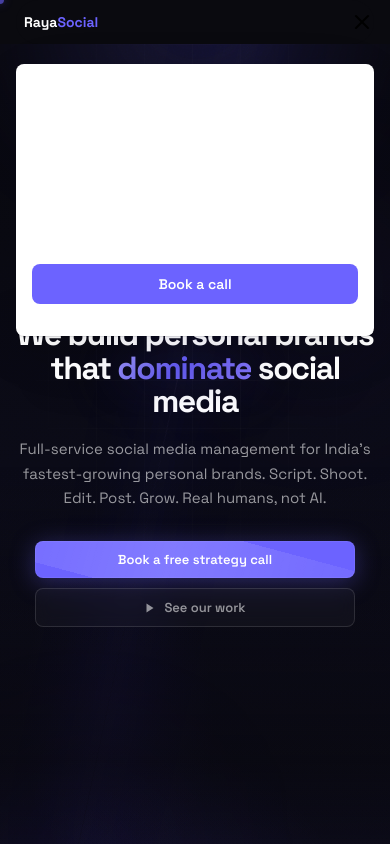
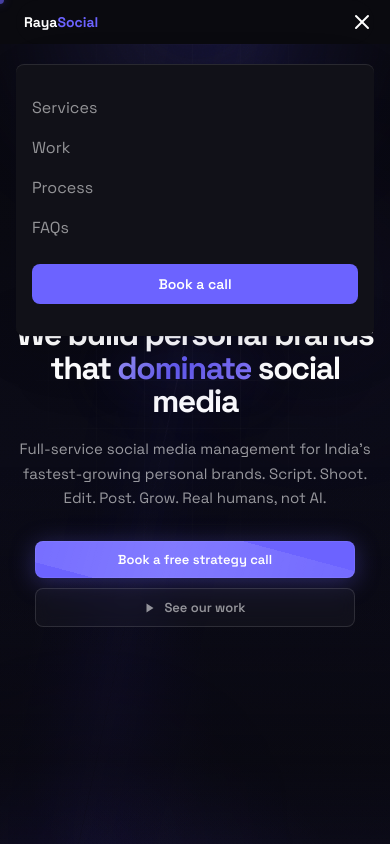
Before and after one commit to akshaytheGodxo/portfolio-yash, a Next.js app: page / in a window 390 px wide. Both pictures are taken after a click on the icon 362 px from the left and 22 px from the top of the page. Shown: the top 844 px of the page. Built offline with nearby package versions, Linux system fonts and the light colour scheme.

Commit message:
update styles for hover effects and navbar components

```diff
--- a/components/ui/card-hover-effect.tsx
+++ b/components/ui/card-hover-effect.tsx
@@ -34,7 +34,7 @@ export const HoverEffect = ({
           <AnimatePresence>
             {hoveredIndex === idx && (
               <motion.span
-                className="absolute inset-0 h-full w-full bg-neutral-200 dark:bg-slate-800/[0.8] block  rounded-3xl"
+                className="absolute inset-0 h-full w-full bg-slate-800/[0.8] block  rounded-3xl"
                 layoutId="hoverBackground"
                 initial={{ opacity: 0 }}
                 animate={{
@@ -68,7 +68,7 @@ export const Card = ({
   return (
     <div
       className={cn(
-        "rounded-2xl h-full w-full p-4 overflow-hidden bg-black border border-transparent dark:border-white/[0.2] group-hover:border-slate-700 relative z-20",
+        "rounded-2xl h-full w-full p-4 overflow-hidden bg-black border border-white/[0.2] group-hover:border-slate-700 relative z-20",
         className,
       )}
     >
--- a/components/ui/resizable-navbar.tsx
+++ b/components/ui/resizable-navbar.tsx
@@ -102,8 +102,8 @@ export const NavBody = ({ children, className, visible }: NavBodyProps) => {
         minWidth: "800px",
       }}
       className={cn(
-        "relative z-[60] mx-auto hidden w-full max-w-7xl flex-row items-center justify-between self-start rounded-full bg-transparent px-4 py-2 lg:flex dark:bg-transparent",
-        visible && "bg-white/80 dark:bg-[var(--bg-elevated)]/80",
+        "relative z-[60] mx-auto hidden w-full max-w-7xl flex-row items-center justify-between self-start rounded-full bg-transparent px-4 py-2 lg:flex",
+        visible && "bg-[var(--bg-elevated)]/80",
         className,
       )}
     >
@@ -134,7 +134,7 @@ export const NavItems = ({ items, className, onItemClick }: NavItemsProps) => {
           {hovered === idx && (
             <motion.div
               layoutId="hovered"
-              className="absolute inset-0 h-full w-full rounded-full bg-gray-100 dark:bg-neutral-800"
+              className="absolute inset-0 h-full w-full rounded-full bg-[var(--accent-soft)]"
             />
           )}
           <span className="relative z-20">{item.name}</span>
@@ -165,7 +165,7 @@ export const MobileNav = ({ children, className, visible }: MobileNavProps) => {
       }}
       className={cn(
         "relative z-50 mx-auto flex w-full max-w-[calc(100vw-2rem)] flex-col items-center justify-between bg-transparent px-0 py-2 lg:hidden",
-        visible && "bg-white/80 dark:bg-[var(--bg-elevated)]/80",
+        visible && "bg-[var(--bg-elevated)]/80",
         className,
       )}
     >
@@ -204,7 +204,7 @@ export const MobileNavMenu = ({
           animate={{ opacity: 1 }}
           exit={{ opacity: 0 }}
           className={cn(
-            "absolute inset-x-0 top-16 z-50 flex w-full flex-col items-start justify-start gap-4 rounded-lg bg-white px-4 py-8 shadow-[0_0_24px_rgba(34,_42,_53,_0.06),_0_1px_1px_rgba(0,_0,_0,_0.05),_0_0_0_1px_rgba(34,_42,_53,_0.04),_0_0_4px_rgba(34,_42,_53,_0.08),_0_16px_68px_rgba(47,_48,_55,_0.05),_0_1px_0_rgba(255,_255,_255,_0.1)_inset] dark:bg-[var(--bg-elevated)]",
+            "absolute inset-x-0 top-16 z-50 flex w-full flex-col items-start justify-start gap-4 rounded-lg bg-[var(--bg-elevated)] px-4 py-8 shadow-[0_0_24px_rgba(34,_42,_53,_0.06),_0_1px_1px_rgba(0,_0,_0,_0.05),_0_0_0_1px_rgba(34,_42,_53,_0.04),_0_0_4px_rgba(34,_42,_53,_0.08),_0_16px_68px_rgba(47,_48,_55,_0.05),_0_1px_0_rgba(255,_255,_255,_0.1)_inset]",
             className,
           )}
         >
@@ -223,9 +223,9 @@ export const MobileNavToggle = ({
   onClick: () => void;
 }) => {
   return isOpen ? (
-    <IconX className="text-black dark:text-white" onClick={onClick} />
+    <IconX className="text-white" onClick={onClick} />
   ) : (
-    <IconMenu2 className="text-black dark:text-white" onClick={onClick} />
+    <IconMenu2 className="text-white" onClick={onClick} />
   );
 };
 
```
